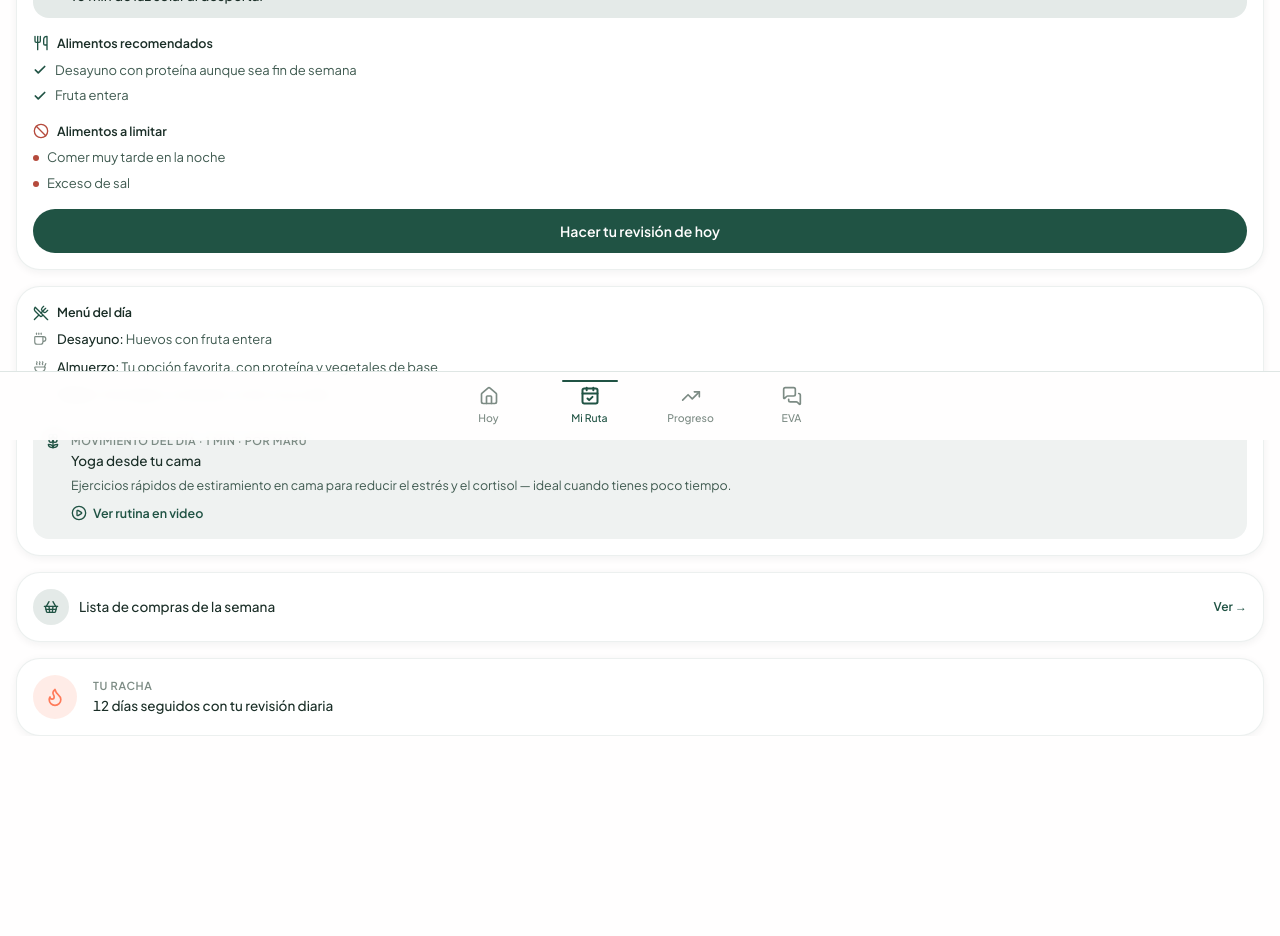
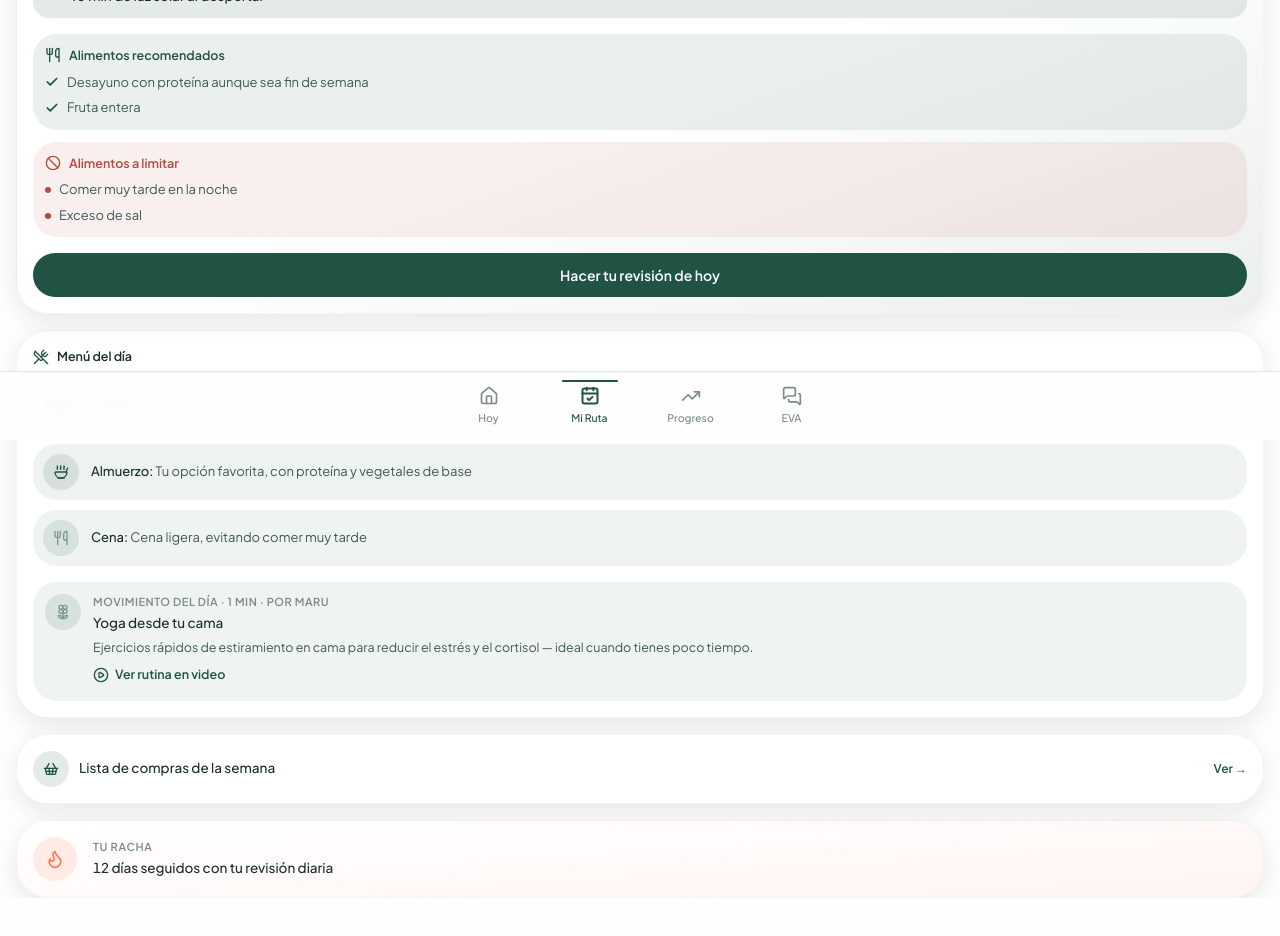
Before and after one commit to carlospty7-app/eva-40-plus, a Next.js app: page /app/ruta in a window 1280 px wide. Shown: the part 360-1296 px from the top of the page. Before the commit the page ends 1192 px from the top, so only its background shows below. Built offline with nearby package versions, Linux system fonts and the light colour scheme.

Commit message:
Mi Ruta: mas color y profundidad en las tarjetas (recomendados/limitar/menu/movimiento)

```diff
--- a/app/app/ruta/page.tsx
+++ b/app/app/ruta/page.tsx
@@ -148,7 +148,7 @@ export default function MiRutaPage() {
           initial={{ opacity: 0, y: 8 }}
           animate={{ opacity: 1, y: 0 }}
           transition={{ duration: 0.25 }}
-          className="relative mt-5 rounded-xl border border-border-default/60 bg-surface-primary p-4 shadow-sm"
+          className="relative mt-5 overflow-hidden rounded-2xl border border-border-default/40 bg-gradient-to-br from-surface-primary via-surface-primary to-brand-primary-soft/70 p-4 shadow-md"
         >
           <p className="text-[11px] font-semibold uppercase tracking-[0.06em] text-txt-tertiary">
             {nombreDia(dia.dia)} {esHoy ? "· Hoy" : esFuturo ? "· Por revelar" : ""}
@@ -187,9 +187,9 @@ export default function MiRutaPage() {
                 </div>
               </div>
 
-              <div className="mt-4">
-                <p className="flex items-center gap-2 text-[12.5px] font-semibold text-txt-primary">
-                  <Utensils className="h-4 w-4 text-brand-primary" /> Alimentos recomendados
+              <div className="mt-4 rounded-xl bg-brand-primary-soft/70 p-3">
+                <p className="flex items-center gap-2 text-[12.5px] font-semibold text-brand-primary">
+                  <Utensils className="h-4 w-4" /> Alimentos recomendados
                 </p>
                 <ul className="mt-2 space-y-1.5">
                   {dia.alimentosRecomendados.map((a) => (
@@ -201,9 +201,9 @@ export default function MiRutaPage() {
                 </ul>
               </div>
 
-              <div className="mt-4">
-                <p className="flex items-center gap-2 text-[12.5px] font-semibold text-txt-primary">
-                  <Ban className="h-4 w-4 text-status-error" /> Alimentos a limitar
+              <div className="mt-3 rounded-xl bg-status-error-soft/70 p-3">
+                <p className="flex items-center gap-2 text-[12.5px] font-semibold text-status-error">
+                  <Ban className="h-4 w-4" /> Alimentos a limitar
                 </p>
                 <ul className="mt-2 space-y-1.5">
                   {dia.alimentosLimitar.map((a) => (
@@ -244,31 +244,39 @@ export default function MiRutaPage() {
             initial={{ opacity: 0, y: 8 }}
             animate={{ opacity: 1, y: 0 }}
             transition={{ delay: 0.1 }}
-            className="mt-4 rounded-xl border border-border-default/60 bg-surface-primary p-4 shadow-sm"
+            className="mt-4 rounded-2xl border border-border-default/40 bg-surface-primary p-4 shadow-md"
           >
             <p className="flex items-center gap-2 text-[12.5px] font-semibold text-txt-primary">
               <UtensilsCrossed className="h-4 w-4 text-brand-primary" /> Menú del día
             </p>
-            <ul className="mt-2 space-y-2">
-              <li className="flex items-start gap-2.5 text-[13px] text-txt-secondary">
-                <Coffee className="mt-0.5 h-3.5 w-3.5 shrink-0 text-txt-tertiary" />
+            <ul className="mt-3 space-y-2.5">
+              <li className="flex items-center gap-3 rounded-xl bg-brand-gold/12 p-2.5 text-[13px] text-txt-secondary">
+                <span className="flex h-9 w-9 shrink-0 items-center justify-center rounded-full bg-brand-gold/25 text-txt-primary">
+                  <Coffee className="h-4 w-4" />
+                </span>
                 <span><span className="font-medium text-txt-primary">Desayuno:</span> {dia.menu.desayuno}</span>
               </li>
-              <li className="flex items-start gap-2.5 text-[13px] text-txt-secondary">
-                <Soup className="mt-0.5 h-3.5 w-3.5 shrink-0 text-txt-tertiary" />
+              <li className="flex items-center gap-3 rounded-xl bg-brand-primary-soft/60 p-2.5 text-[13px] text-txt-secondary">
+                <span className="flex h-9 w-9 shrink-0 items-center justify-center rounded-full bg-brand-primary-soft text-brand-primary">
+                  <Soup className="h-4 w-4" />
+                </span>
                 <span><span className="font-medium text-txt-primary">Almuerzo:</span> {dia.menu.almuerzo}</span>
               </li>
-              <li className="flex items-start gap-2.5 text-[13px] text-txt-secondary">
-                <Utensils className="mt-0.5 h-3.5 w-3.5 shrink-0 text-txt-tertiary" />
+              <li className="flex items-center gap-3 rounded-xl bg-brand-secondary/12 p-2.5 text-[13px] text-txt-secondary">
+                <span className="flex h-9 w-9 shrink-0 items-center justify-center rounded-full bg-brand-secondary/20 text-brand-secondary">
+                  <Utensils className="h-4 w-4" />
+                </span>
                 <span><span className="font-medium text-txt-primary">Cena:</span> {dia.menu.cena}</span>
               </li>
             </ul>
 
-            <div className="mt-4 flex items-start gap-2.5 rounded-lg bg-surface-tertiary/50 p-3">
-              {(() => {
-                const IconoMovimiento = ICONO_MOVIMIENTO[dia.movimiento.tipo];
-                return <IconoMovimiento className="h-4 w-4 shrink-0 text-brand-primary" />;
-              })()}
+            <div className="mt-4 flex items-start gap-3 rounded-xl bg-brand-secondary/12 p-3">
+              <span className="flex h-9 w-9 shrink-0 items-center justify-center rounded-full bg-brand-secondary/20 text-brand-secondary">
+                {(() => {
+                  const IconoMovimiento = ICONO_MOVIMIENTO[dia.movimiento.tipo];
+                  return <IconoMovimiento className="h-4 w-4" />;
+                })()}
+              </span>
               <div>
                 <p className="text-[11px] font-semibold uppercase tracking-[0.05em] text-txt-tertiary">
                   Movimiento del día · {dia.movimiento.duracionMin} min · por Maru
@@ -295,7 +303,7 @@ export default function MiRutaPage() {
 
         <Link
           href="/app/ruta/compras"
-          className="mt-4 flex items-center justify-between rounded-xl border border-border-default/60 bg-surface-primary p-4 shadow-sm"
+          className="mt-4 flex items-center justify-between rounded-2xl border border-border-default/40 bg-surface-primary p-4 shadow-md"
         >
           <div className="flex items-center gap-2.5">
             <span className="flex h-9 w-9 shrink-0 items-center justify-center rounded-full bg-brand-primary-soft text-brand-primary">
@@ -310,7 +318,7 @@ export default function MiRutaPage() {
           initial={{ opacity: 0, y: 8 }}
           animate={{ opacity: 1, y: 0 }}
           transition={{ delay: 0.2 }}
-          className="mt-4 flex items-center gap-4 rounded-xl border border-border-default/60 bg-surface-primary p-4 shadow-sm"
+          className="mt-4 flex items-center gap-4 rounded-2xl border border-border-default/40 bg-gradient-to-br from-surface-primary to-brand-accent-soft/50 p-4 shadow-md"
         >
           <span className="flex h-11 w-11 shrink-0 items-center justify-center rounded-full bg-brand-accent-soft text-brand-accent">
             <Flame className="h-5 w-5" />
```
